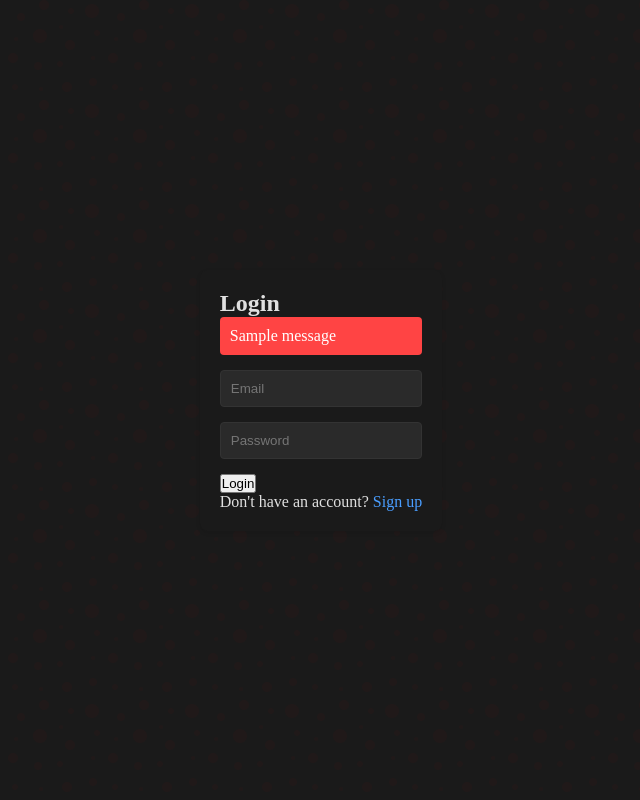
After one commit to Louysa/stopwatch-todo, a Flask app: page /login in a window 1280 px wide. The commit adds this page. Shown: the whole page, without its empty margins (319-959 px from the left). Run offline with Flask 2, Linux system fonts and the light colour scheme; one stand-in notice (Sample message) is shown; parts of the project's set-up code (start-up, migrations or seed data) failed here and were passed over.

Commit message:
added supabase to the project

```diff
--- a/app.py
+++ b/app.py
@@ -1,11 +1,29 @@
-from flask import Flask, render_template, request, jsonify, session
+from flask import Flask, render_template, request, jsonify, session, redirect, url_for, flash
 from datetime import datetime
 import os
 import uuid
 from functools import wraps
+from supabase import create_client
 
 app = Flask(__name__)
 app.secret_key = os.environ.get('SECRET_KEY', os.urandom(24).hex())
+
+# Supabase configuration
+supabase_url = os.environ.get("SUPABASE_URL")
+supabase_key = os.environ.get("SUPABASE_KEY")
+supabase = create_client(supabase_url, supabase_key)
+
+# Create the time_logs table in Supabase with this SQL:
+"""
+create table time_logs (
+    id bigint generated by default as identity primary key,
+    start_time timestamp with time zone,
+    end_time timestamp with time zone,
+    date date,
+    duration integer,
+    device_id text
+);
+"""
 
 # Use a simple in-memory storage for Vercel
 tasks = {}
@@ -14,12 +32,12 @@ time_logs = {}
 # Add admin authentication
 ADMIN_PASSWORD = os.environ.get('ADMIN_PASSWORD', 'your-dev-password')  # Change this in Render's environment variables
 
-def admin_required(f):
+# Login required decorator
+def login_required(f):
     @wraps(f)
     def decorated_function(*args, **kwargs):
-        auth = request.authorization
-        if not auth or auth.password != ADMIN_PASSWORD:
-            return jsonify({'error': 'Unauthorized'}), 401
+        if 'user' not in session:
+            return redirect(url_for('login'))
         return f(*args, **kwargs)
     return decorated_function
 
@@ -28,7 +46,54 @@ def get_device_id():
         session['device_id'] = str(uuid.uuid4())
     return session['device_id']
 
+@app.route('/login', methods=['GET', 'POST'])
+def login():
+    if request.method == 'POST':
+        email = request.form.get('email')
+        password = request.form.get('password')
+
+        try:
+            auth_response = supabase.auth.sign_in_with_password({
+                "email": email,
+                "password": password
+            })
+            session['user'] = {
+                'id': auth_response.user.id,
+                'email': auth_response.user.email
+            }
+            return redirect(url_for('index'))
+        except Exception as e:
+            flash('Invalid login credentials')
+            return render_template('login.html')
+
+    return render_template('login.html')
+
+@app.route('/signup', methods=['GET', 'POST'])
+def signup():
+    if request.method == 'POST':
+        email = request.form.get('email')
+        password = request.form.get('password')
+
+        try:
+            auth_response = supabase.auth.sign_up({
+                "email": email,
+                "password": password
+            })
+            flash('Please check your email to verify your account')
+            return redirect(url_for('login'))
+        except Exception as e:
+            flash('Error creating account')
+            return render_template('signup.html')
+
+    return render_template('signup.html')
+
+@app.route('/logout')
+def logout():
+    session.pop('user', None)
+    return redirect(url_for('login'))
+
 @app.route('/')
+@login_required
 def index():
     device_id = get_device_id()
     device_tasks = tasks.get(device_id, [])
@@ -152,5 +217,37 @@ def database_stats():
 def admin_dashboard():
     return render_template('admin.html')
 
+@app.route("/log_time", methods=["POST"])
+@login_required
+def log_time():
+    try:
+        data = request.json
+        time_log = {
+            "start_time": datetime.fromtimestamp(data["startTime"] / 1000).isoformat(),
+            "end_time": datetime.fromtimestamp(data["endTime"] / 1000).isoformat(),
+            "date": datetime.now().date().isoformat(),
+            "duration": data["duration"],
+            "user_id": session['user']['id']
+        }
+
+        result = supabase.table('time_logs').insert(time_log).execute()
+        return jsonify({"success": True})
+    except Exception as e:
+        return jsonify({"error": str(e)}), 500
+
+@app.route("/get_logs")
+@login_required
+def get_logs():
+    try:
+        result = supabase.table('time_logs')\
+            .select("*")\
+            .eq('user_id', session['user']['id'])\
+            .order('date', desc=True)\
+            .execute()
+
+        return jsonify(result.data)
+    except Exception as e:
+        return jsonify({"error": str(e)}), 500
+
 if __name__ == '__main__':
     app.run(debug=True)
--- a/requirements.txt
+++ b/requirements.txt
@@ -1,3 +1,5 @@
-Flask==2.2.5
+Flask==2.0.1
 Werkzeug==2.2.3
-python-dotenv==1.0.0
+python-dotenv==0.19.0
+Flask-Login==0.6.2
+supabase==1.0.3
--- a/static/style.css
+++ b/static/style.css
@@ -508,3 +508,42 @@ body {
 .todo-list::-webkit-scrollbar-thumb:hover {
     background: #a00000;
 }
+
+.auth-container {
+    max-width: 400px;
+    margin: 50px auto;
+    padding: 20px;
+    background: #1a1a1a;
+    border-radius: 8px;
+    box-shadow: 0 2px 4px rgba(0, 0, 0, 0.1);
+}
+
+.form-group {
+    margin-bottom: 15px;
+}
+
+.form-group input {
+    width: 100%;
+    padding: 10px;
+    border: 1px solid #333;
+    border-radius: 4px;
+    background: #2a2a2a;
+    color: #fff;
+}
+
+.alert {
+    padding: 10px;
+    margin-bottom: 15px;
+    border-radius: 4px;
+    background: #ff4444;
+    color: white;
+}
+
+.auth-container a {
+    color: #4a9eff;
+    text-decoration: none;
+}
+
+.auth-container a:hover {
+    text-decoration: underline;
+}
--- a/templates/index.html
+++ b/templates/index.html
@@ -8,6 +8,10 @@
     <link rel="stylesheet" href="https://cdnjs.cloudflare.com/ajax/libs/font-awesome/6.0.0/css/all.min.css">
   </head>
   <body>
+    <div class="user-controls">
+      <span>{{ session['user']['email'] }}</span>
+      <a href="{{ url_for('logout') }}" class="btn">Logout</a>
+    </div>
     <div class="icon-buttons">
       <button id="tasksBtn" class="icon-btn" title="Tasks">
         <i class="fas fa-tasks"></i>
--- /dev/null
+++ b/templates/login.html
@@ -0,0 +1,29 @@
+<!DOCTYPE html>
+<html>
+<head>
+    <title>Login</title>
+    <link rel="stylesheet" href="{{ url_for('static', filename='style.css') }}">
+</head>
+<body>
+    <div class="auth-container">
+        <h2>Login</h2>
+        {% with messages = get_flashed_messages() %}
+            {% if messages %}
+                {% for message in messages %}
+                    <div class="alert">{{ message }}</div>
+                {% endfor %}
+            {% endif %}
+        {% endwith %}
+        <form method="POST" action="{{ url_for('login') }}">
+            <div class="form-group">
+                <input type="email" name="email" placeholder="Email" required>
+            </div>
+            <div class="form-group">
+                <input type="password" name="password" placeholder="Password" required>
+            </div>
+            <button type="submit" class="btn">Login</button>
+        </form>
+        <p>Don't have an account? <a href="{{ url_for('signup') }}">Sign up</a></p>
+    </div>
+</body>
+</html>
```
Also changed, not shown: templates/signup.html (added, +29 -0 lines), vercel.json.
